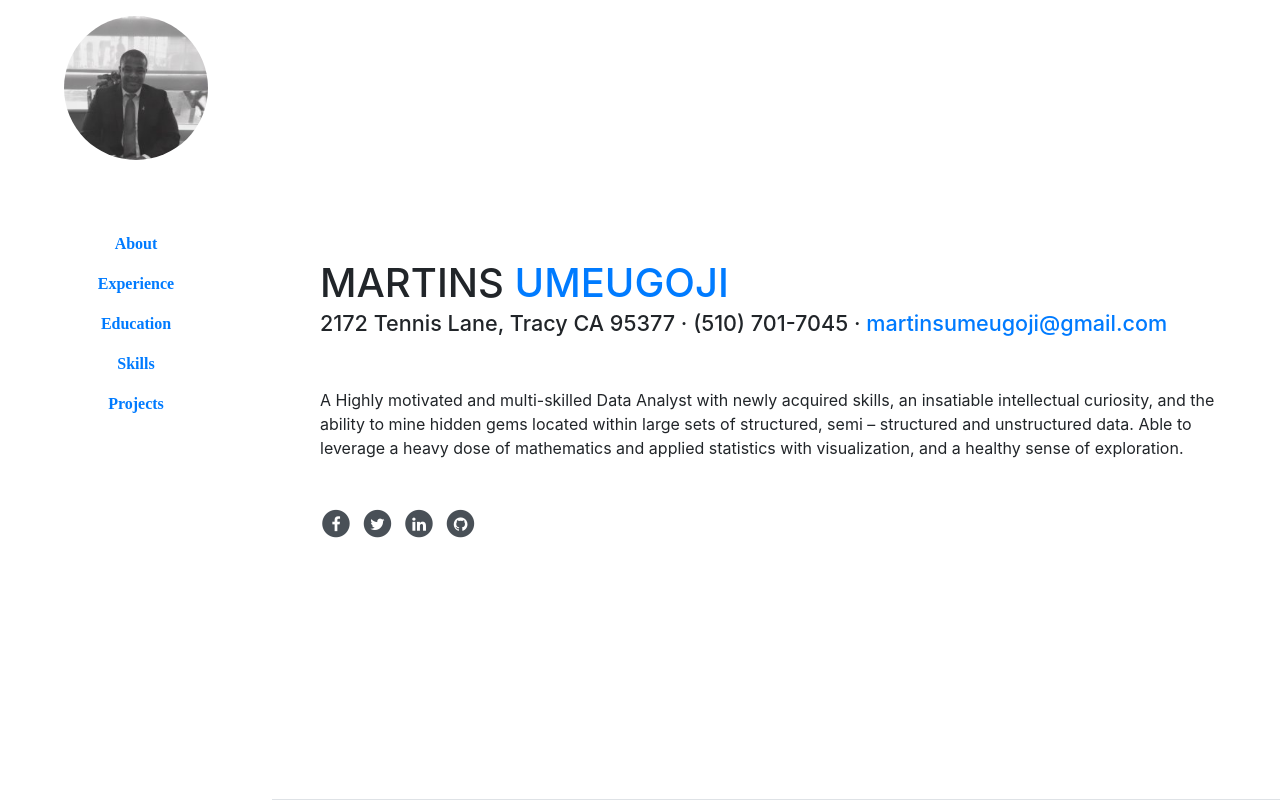
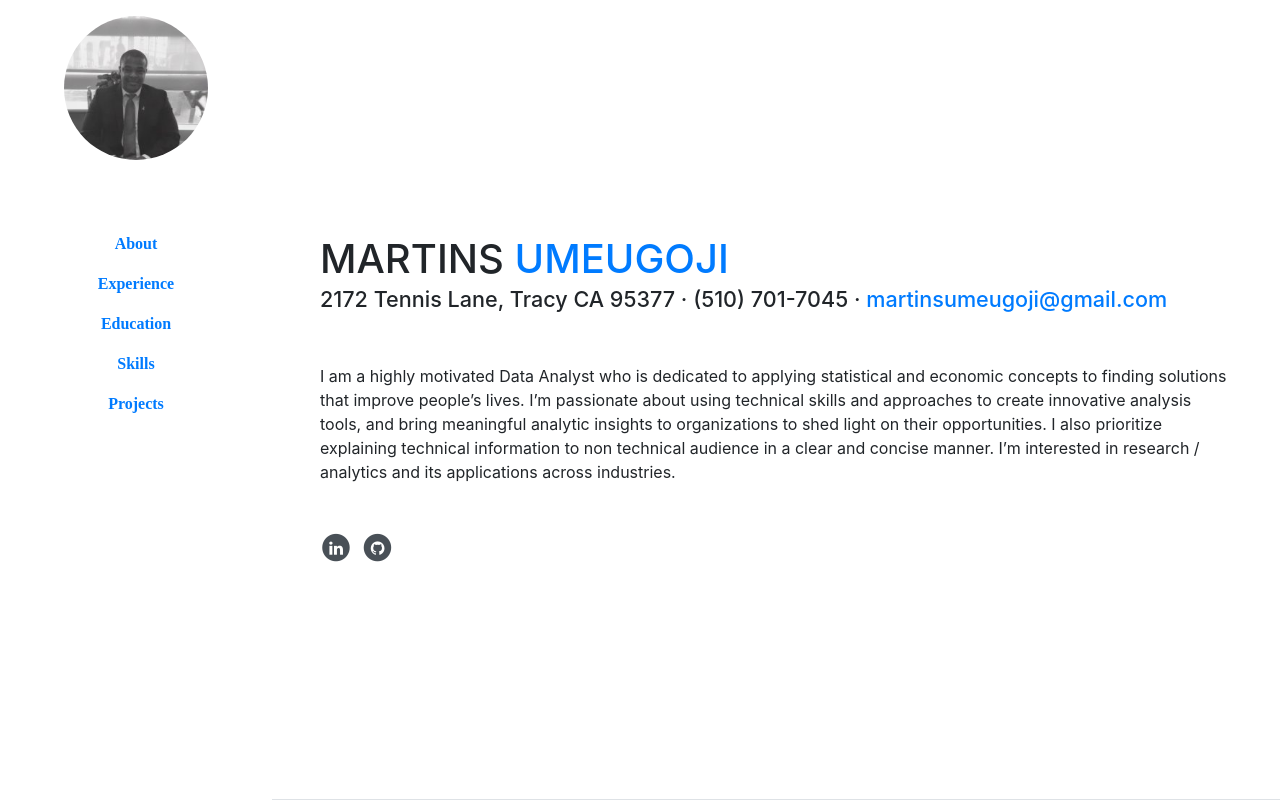
Before and after one commit to oscar4martins/oscar4martins.github.io, a website with bundled scripts: page index.html in a window 1280 px wide. Shown: the top 800 px of the page. Built offline with nearby package versions, Linux system fonts and the light colour scheme; a web font is replaced by a local one.

Commit message:
upgraded_html

```diff
--- a/index.html
+++ b/index.html
@@ -71,26 +71,12 @@
             <a href="mailto:name@email.com">martinsumeugoji@gmail.com</a>
           </div>
 
-        <p class="mb-5">A Highly motivated and multi-skilled Data Analyst with newly acquired skills, an insatiable intellectual curiosity, and the ability to mine hidden gems located within large sets of structured, semi – structured and unstructured data. Able to leverage a heavy dose of mathematics and applied statistics with visualization, and a healthy sense of exploration.</p>
+        <p class="mb-5">I am a highly motivated Data Analyst who is dedicated to applying statistical and economic concepts to finding solutions that improve people’s lives. I’m passionate about using technical skills and approaches to create innovative analysis tools, and bring meaningful analytic insights to organizations to shed light on their opportunities. I also prioritize explaining technical information to non technical audience in a clear and concise manner. I’m interested in research / analytics and its applications across industries.
+</p>
           <ul class="list-inline list-social-icons mb-0">
+
             <li class="list-inline-item">
-              <a href="#">
-                <span class="fa-stack fa-lgx">
-                  <i class="fa fa-circle fa-stack-2x"></i>
-                  <i class="fa fa-facebook fa-stack-1x fa-inverse"></i>
-                </span>
-              </a>
-            </li>
-            <li class="list-inline-item">
-              <a href="#">
-                <span class="fa-stack fa-lgx">
-                  <i class="fa fa-circle fa-stack-2x"></i>
-                  <i class="fa fa-twitter fa-stack-1x fa-inverse"></i>
-                </span>
-              </a>
-            </li>
-            <li class="list-inline-item">
-              <a href="#">
+              <a href="https://www.linkedin.com/in/martins-umeugoji-39731910a/" target="_blank">
                 <span class="fa-stack fa-lgx">
                   <i class="fa fa-circle fa-stack-2x"></i>
                   <i class="fa fa-linkedin fa-stack-1x fa-inverse"></i>
@@ -98,7 +84,7 @@
               </a>
             </li>
             <li class="list-inline-item">
-              <a href="#">
+              <a href="https://github.com/oscar4martins" target="_blank">
                 <span class="fa-stack fa-lgx">
                   <i class="fa fa-circle fa-stack-2x"></i>
                   <i class="fa fa-github fa-stack-1x fa-inverse"></i>
```
